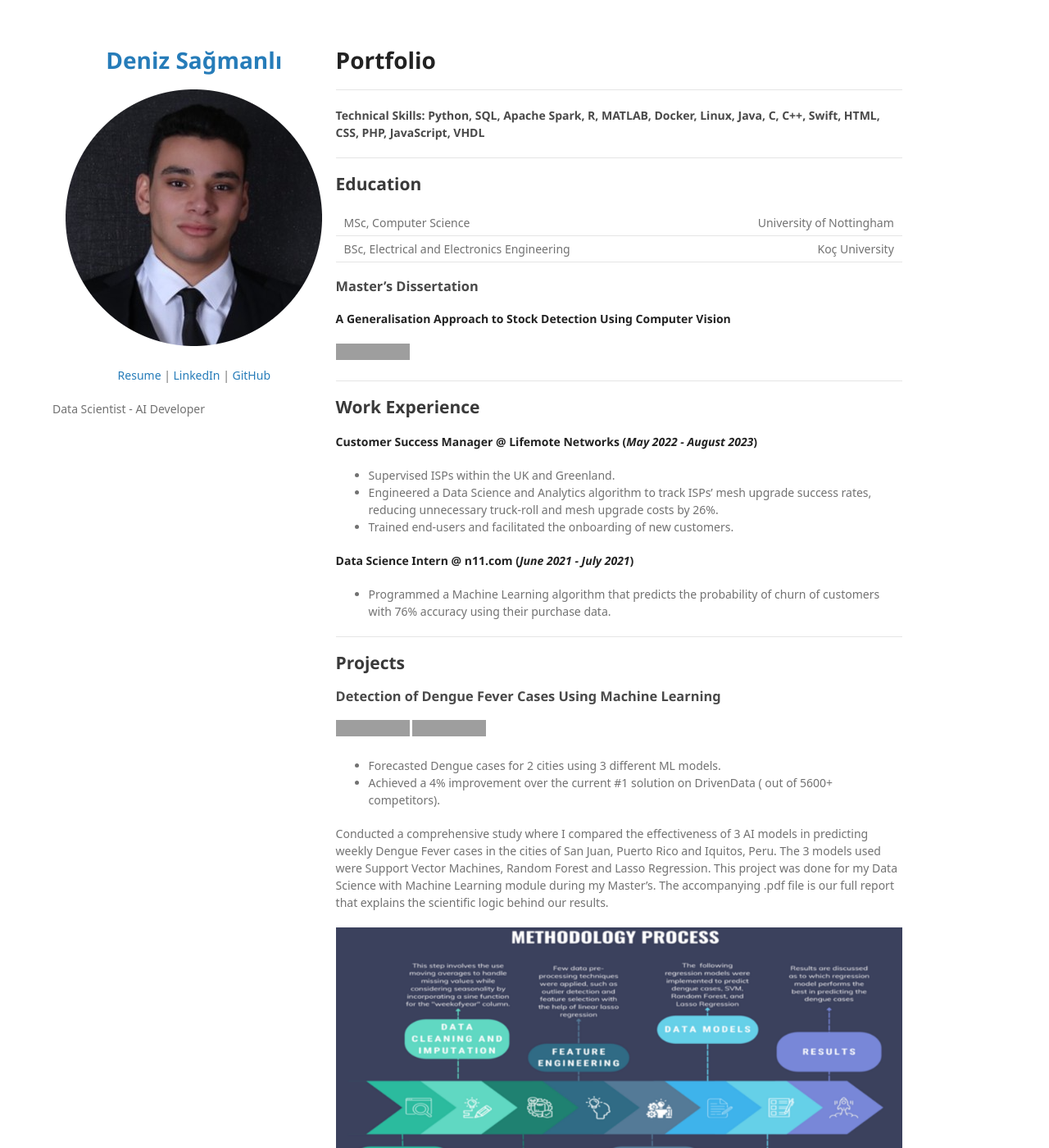
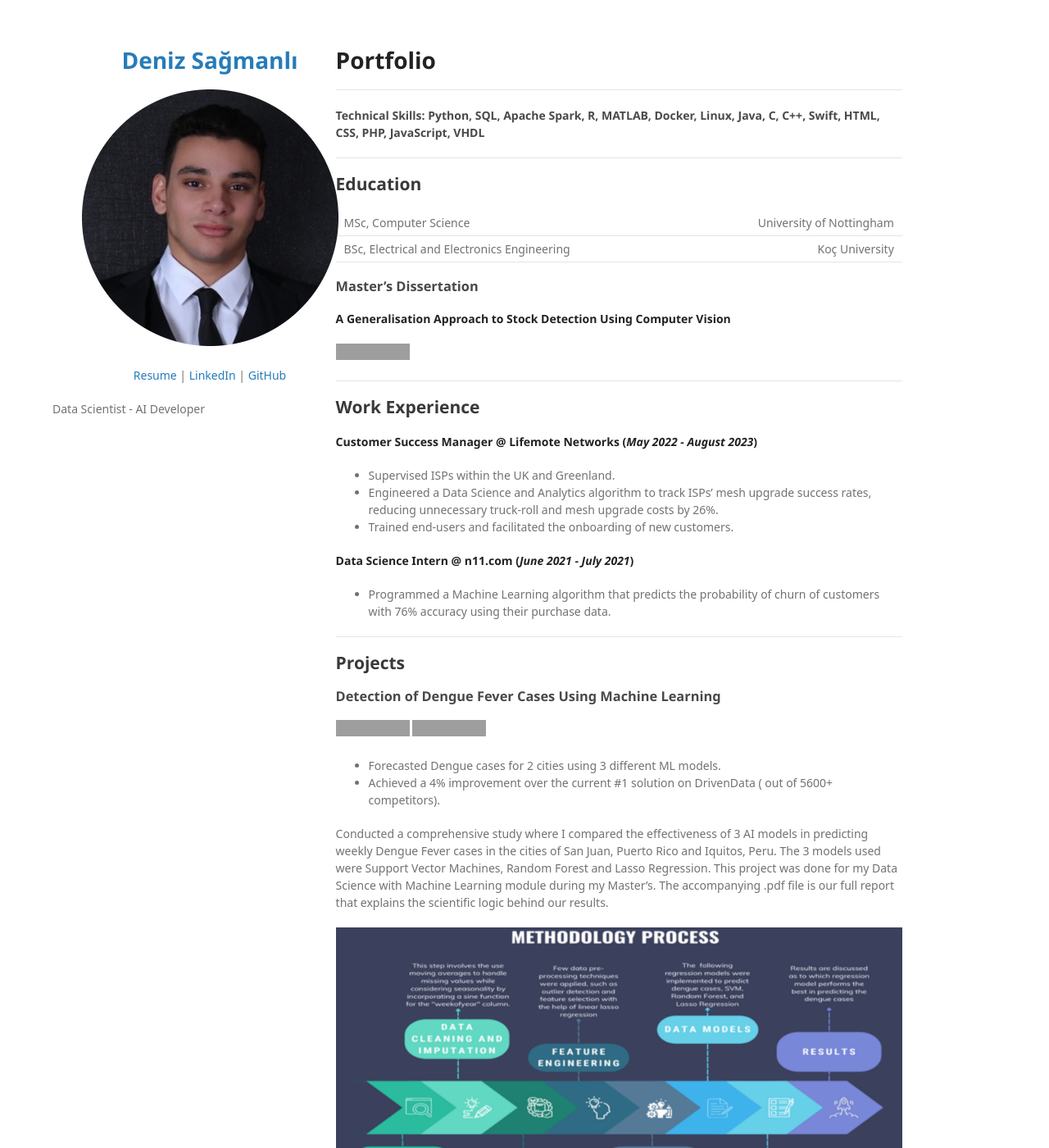
Before and after one commit to dsagmanli/dsagmanli.github.io, a Jekyll site: the page built from README.md, in a window 1280 px wide and 1400 px high. Shown: the whole window at 82% size. Built offline with Jekyll 4.4.1, drawn with Linux system fonts in a browser that asks for light colours; some web fonts are replaced; our own code applies the rules of GitHub Pages for plain Markdown files; grey boxes are pictures that could not be loaded.

Commit message:
Update jekyll-theme-minimal.scss

```diff
--- a/_sass/jekyll-theme-minimal.scss
+++ b/_sass/jekyll-theme-minimal.scss
@@ -107,7 +107,8 @@ img {
 header {
   width: 30%;
   float: left;
-  position: static;
+  position: fixed;
+  text-align: center;
   -webkit-font-smoothing: subpixel-antialiased;
 }
 
```
